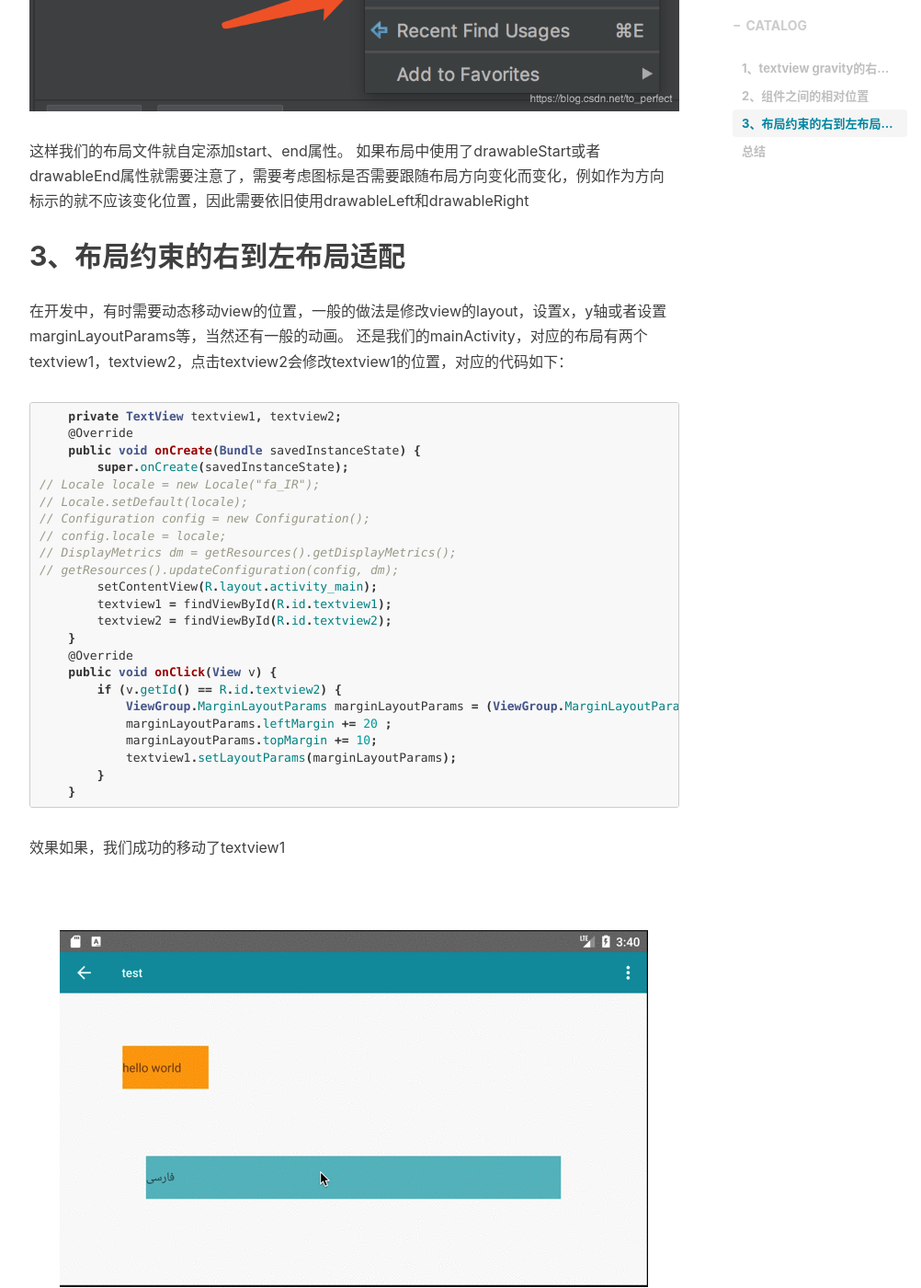
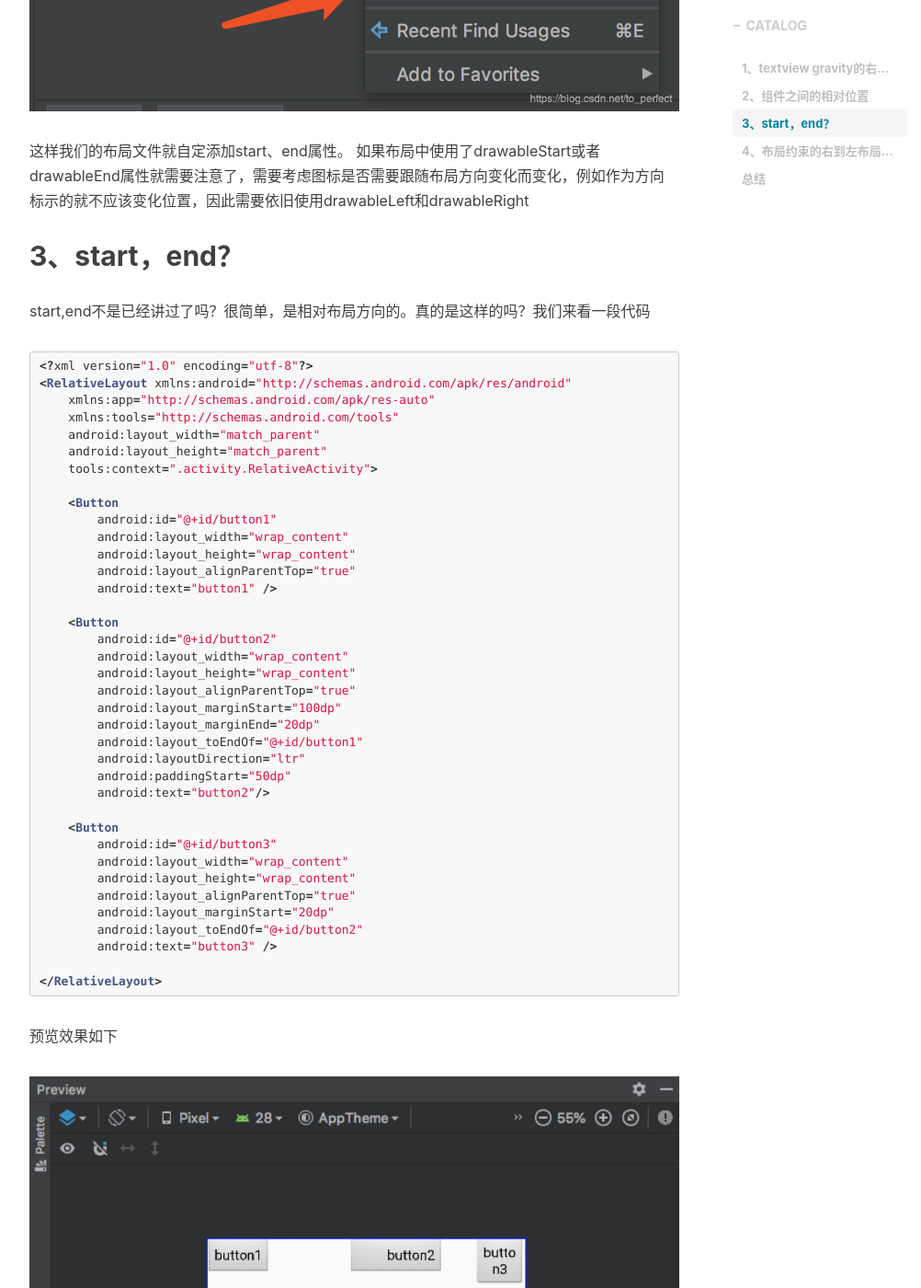
Before and after one commit to weiwangqiang/weiwangqiang.github.io, a Jekyll site: the page built from _posts/2018-12-10-Android右到左布局适配方案.markdown, in a window 1280 px wide and 1400 px high, scrolled down 10752 px. Shown: the whole window at 92% size, without its empty margins (233-1235 px from the left). Built offline with Jekyll 4.4.1, drawn with Linux system fonts in a browser that asks for light colours; nearby versions of some CDN libraries; comment, search, counter and statistics services are not loaded; some of the changed text lies outside the part shown.

Commit message:
[feature][][fixRtlbLog] add rtl blog content
[what] add
[why]
[how]

````diff
--- a/_posts/2018-12-10-Android右到左布局适配方案.markdown
+++ b/_posts/2018-12-10-Android右到左布局适配方案.markdown
@@ -139,7 +139,7 @@ tags:
  然后我们可以通过该方法设置textView的gravity
 
  ```java
-         textView.setGravity(isRtl(this) ? Gravity.RIGHT:Gravity.LEFT);
+   textView.setGravity(isRtl(this) ? Gravity.RIGHT:Gravity.LEFT);
  ```
 
 结果大家显然都知道了，这里就不列出来了。
@@ -254,7 +254,67 @@ viewStart|	5|	Align to the start of the view, which is ALIGN_LEFT if the view’
 这样我们的布局文件就自定添加start、end属性。
 如果布局中使用了drawableStart或者drawableEnd属性就需要注意了，需要考虑图标是否需要跟随布局方向变化而变化，例如作为方向标示的就不应该变化位置，因此需要依旧使用drawableLeft和drawableRight
 
-## 3、布局约束的右到左布局适配
+## 3、start，end？
+
+start,end不是已经讲过了吗？很简单，是相对布局方向的。真的是这样的吗？我们来看一段代码
+
+```java
+<?xml version="1.0" encoding="utf-8"?>
+<RelativeLayout xmlns:android="http://schemas.android.com/apk/res/android"
+    xmlns:app="http://schemas.android.com/apk/res-auto"
+    xmlns:tools="http://schemas.android.com/tools"
+    android:layout_width="match_parent"
+    android:layout_height="match_parent"
+    tools:context=".activity.RelativeActivity">
+
+    <Button
+        android:id="@+id/button1"
+        android:layout_width="wrap_content"
+        android:layout_height="wrap_content"
+        android:layout_alignParentTop="true"
+        android:text="button1" />
+
+    <Button
+        android:id="@+id/button2"
+        android:layout_width="wrap_content"
+        android:layout_height="wrap_content"
+        android:layout_alignParentTop="true"
+        android:layout_marginStart="100dp"
+        android:layout_marginEnd="20dp"
+        android:layout_toEndOf="@+id/button1"
+        android:layoutDirection="ltr"
+        android:paddingStart="50dp"
+        android:text="button2"/>
+
+    <Button
+        android:id="@+id/button3"
+        android:layout_width="wrap_content"
+        android:layout_height="wrap_content"
+        android:layout_alignParentTop="true"
+        android:layout_marginStart="20dp"
+        android:layout_toEndOf="@+id/button2"
+        android:text="button3" />
+
+</RelativeLayout>
+```
+
+预览效果如下
+
+![在这里插入图片描述](/img/blog_android_rtl/img17.jpg)
+
+button2同时设置了layout_marginStart和paddingStart，并且指定layoutDirection的方向为ltr。一切是如此和谐～～跑出来的效果如下：
+
+![在这里插入图片描述](/img/blog_android_rtl/img18.jpg)
+
+哎，怎么同是start，作用的位置与预期不一致呢？这里画一张图就明白了：
+
+![在这里插入图片描述](/img/blog_android_rtl/img19.jpg)
+
+当然，如果不手动指定layoutDirection的方向，也就不会出现这个情况了。
+
+从这里可以看出来：start，end是优先考虑view本身的布局方向，其次才是受父viewgroup的布局方向限制
+
+## 4、布局约束的右到左布局适配
 
 在开发中，有时需要动态移动view的位置，一般的做法是修改view的layout，设置x，y轴或者设置marginLayoutParams等，当然还有一般的动画。
 还是我们的mainActivity，对应的布局有两个textview1，textview2，点击textview2会修改textview1的位置，对应的代码如下：
````
Also changed, not shown: img/blog_android_rtl/img17.jpg (added), img/blog_android_rtl/img18.jpg (added), img/blog_android_rtl/img19.jpg (added).
